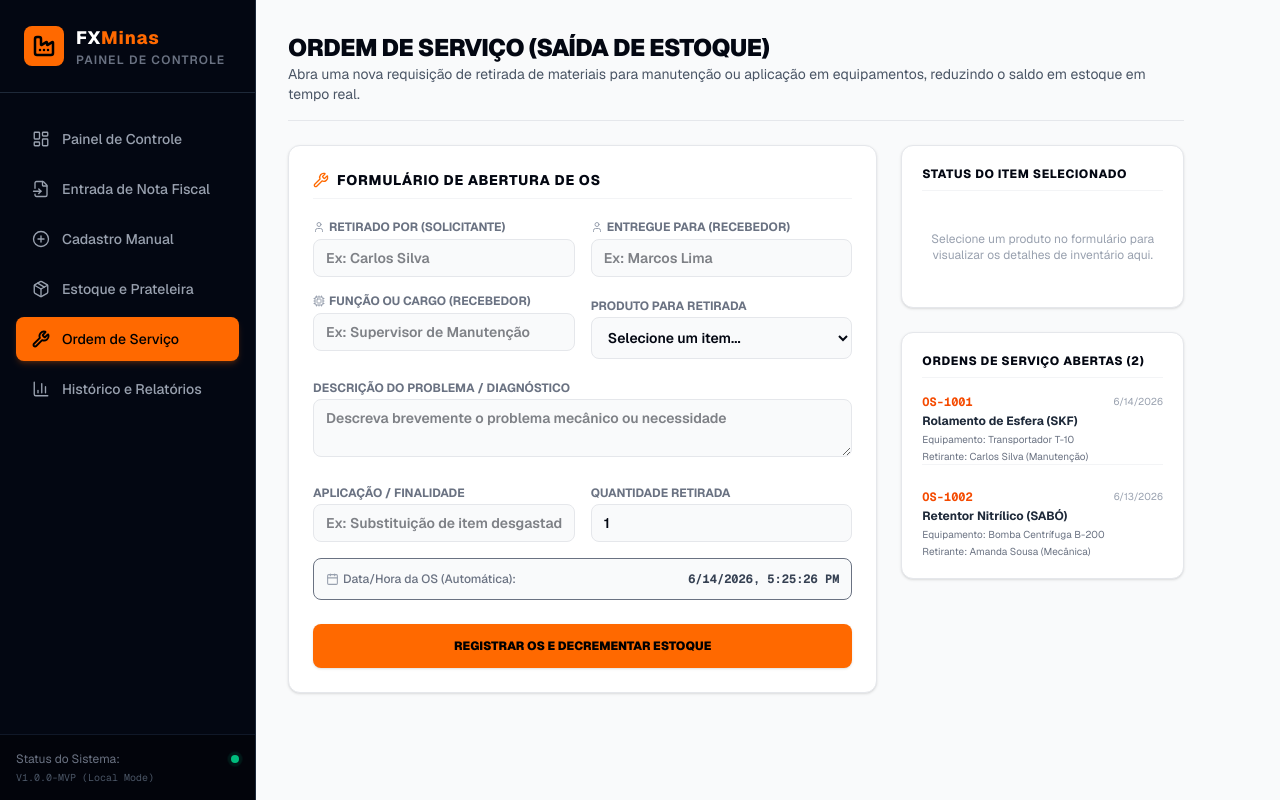
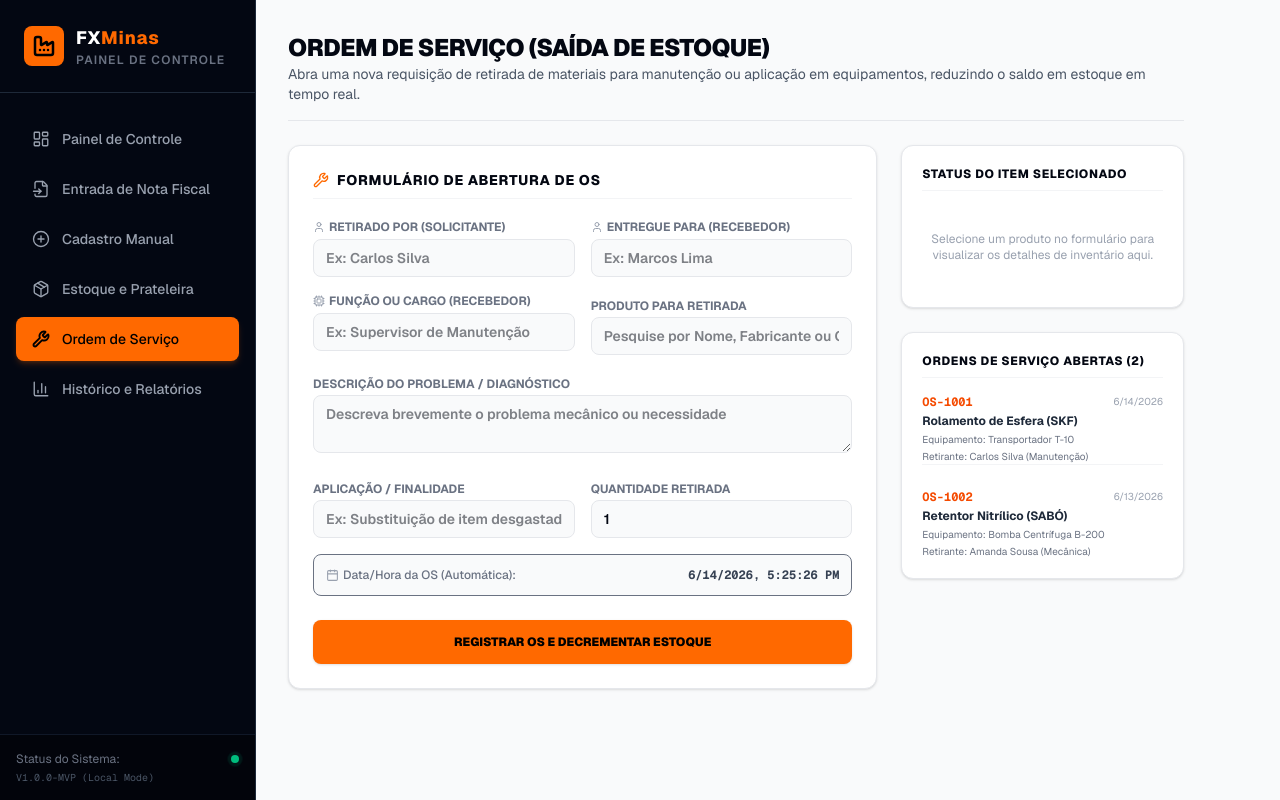
Before and after one commit to Mork-LDTA/EstoqueDemo, a Next.js app: page / in a window 1280 px wide. Both pictures are taken after a click on the button "Ordem de Serviço". Built offline with nearby package versions, Linux system fonts and the light colour scheme.

Commit message:
New Feature: Insercao de Filtro em Ordem de Servico

```diff
--- a/src/components/OrdemServico.js
+++ b/src/components/OrdemServico.js
@@ -17,6 +17,37 @@ export default function OrdemServico({ products, setProducts, osList, setOsList,
   const [selectedProductId, setSelectedProductId] = useState("");
   const [aplicacao, setAplicacao] = useState("");
   const [quantidade, setQuantidade] = useState(1);
+
+  // Estados de Busca e Visibilidade do Dropdown
+  const [productSearch, setProductSearch] = useState("");
+  const [isOpen, setIsOpen] = useState(false);
+
+  // Filtragem e ordenação inteligente dos produtos
+  const searchTrimmed = productSearch.trim().toLowerCase();
+  const filteredProductsForSelect = products.filter(p => {
+    if (!searchTrimmed) return true;
+    return (
+      p.descricao.toLowerCase().includes(searchTrimmed) ||
+      p.codProduto.toLowerCase().includes(searchTrimmed) ||
+      p.codInterno.toString().toLowerCase().includes(searchTrimmed)
+    );
+  });
+
+  if (searchTrimmed) {
+    filteredProductsForSelect.sort((a, b) => {
+      const exactA =
+        a.codProduto.toLowerCase() === searchTrimmed ||
+        a.codInterno.toString().toLowerCase() === searchTrimmed;
+
+      const exactB =
+        b.codProduto.toLowerCase() === searchTrimmed ||
+        b.codInterno.toString().toLowerCase() === searchTrimmed;
+
+      if (exactA && !exactB) return -1;
+      if (!exactA && exactB) return 1;
+      return 0;
+    });
+  }
 
   // Mensagens de Erro e Sucesso
   const [errorMsg, setErrorMsg] = useState("");
@@ -103,6 +134,7 @@ export default function OrdemServico({ products, setProducts, osList, setOsList,
     setEquipamento("");
     setProblema("");
     setSelectedProductId("");
+    setProductSearch("");
     setAplicacao("");
     setQuantidade(1);
 
@@ -198,24 +230,93 @@ export default function OrdemServico({ products, setProducts, osList, setOsList,
                 />
               </div>
 
-              {/* Seleção do Produto */}
-              <div className="space-y-1">
+              {/* Seleção do Produto com Busca Avançada */}
+              <div className="space-y-1 relative">
                 <label className="text-xs font-bold text-gray-500 uppercase">
                   Produto para Retirada
                 </label>
-                <select
-                  value={selectedProductId}
-                  onChange={(e) => setSelectedProductId(e.target.value)}
-                  className="w-full bg-gray-50 border border-gray-200 text-gray-950 px-3 py-2.5 rounded-lg text-sm font-semibold focus:outline-none focus:border-orange-500 focus:bg-white"
-                  required
-                >
-                  <option value="">Selecione um item...</option>
-                  {products.map(p => (
-                    <option key={p.id} value={p.id} disabled={p.quantidade <= 0}>
-                      {p.descricao} ({p.marca}) — #{p.codInterno} [Disponível: {p.quantidade}]
-                    </option>
-                  ))}
-                </select>
+                <div className="relative">
+                  <input
+                    type="text"
+                    placeholder="Pesquise por Nome, Fabricante ou Código Interno..."
+                    value={productSearch}
+                    onChange={(e) => {
+                      setProductSearch(e.target.value);
+                      setIsOpen(true);
+                      if (!e.target.value) {
+                        setSelectedProductId("");
+                      }
+                    }}
+                    onFocus={() => setIsOpen(true)}
+                    onBlur={() => {
+                      // Pequeno delay para permitir clique nas opções do dropdown
+                      setTimeout(() => setIsOpen(false), 200);
+                    }}
+                    className="w-full bg-gray-50 border border-gray-200 text-gray-950 px-3 py-2 rounded-lg text-sm font-semibold focus:outline-none focus:border-orange-500 focus:bg-white transition-colors"
+                    required
+                  />
+                  {selectedProductId && (
+                    <button
+                      type="button"
+                      onClick={() => {
+                        setSelectedProductId("");
+                        setProductSearch("");
+                        setIsOpen(false);
+                      }}
+                      className="absolute right-3 top-1/2 -translate-y-1/2 text-gray-400 hover:text-gray-600 font-black text-xs"
+                    >
+                      ✕
+                    </button>
+                  )}
+                </div>
+
+                {isOpen && (
+                  <div className="absolute z-10 w-full mt-1 bg-white border border-gray-200 rounded-lg shadow-lg max-h-52 overflow-y-auto divide-y divide-gray-100">
+                    {filteredProductsForSelect.length === 0 ? (
+                      <div className="p-3 text-xs text-gray-500 text-center">
+                        Nenhum produto correspondente.
+                      </div>
+                    ) : (
+                      filteredProductsForSelect.map((p) => {
+                        const isDisabled = p.quantidade <= 0;
+                        const isExactMatch = searchTrimmed && (
+                          p.codProduto.toLowerCase() === searchTrimmed ||
+                          p.codInterno.toString().toLowerCase() === searchTrimmed
+                        );
+
+                        return (
+                          <button
+                            key={p.id}
+                            type="button"
+                            disabled={isDisabled}
+                            onMouseDown={() => {
+                              setSelectedProductId(p.id);
+                              setProductSearch(`${p.descricao} (${p.marca})`);
+                              setIsOpen(false);
+                            }}
+                            className={`w-full text-left px-4 py-2.5 hover:bg-orange-50/50 flex flex-col space-y-1 transition-colors ${
+                              isDisabled ? "opacity-50 cursor-not-allowed bg-gray-50" : ""
+                            } ${isExactMatch ? "bg-orange-50/80 border-l-4 border-l-orange-500" : ""}`}
+                          >
+                            <div className="flex justify-between items-center w-full">
+                              <span className="font-bold text-xs text-gray-950">
+                                {p.descricao} ({p.marca})
+                              </span>
+                              {isExactMatch && (
+                                <span className="bg-orange-500 text-black text-[9px] font-black uppercase px-1.5 py-0.5 rounded leading-none">
+                                  Match Exato
+                                </span>
+                              )}
+                            </div>
+                            <div className="text-[10px] text-gray-500 font-medium">
+                              Fab: <span className="font-mono text-gray-700 font-bold">{p.codProduto}</span> • Int: <span className="font-mono text-gray-700 font-bold">#{p.codInterno}</span> • Estoque: <span className={`font-black ${p.quantidade < 3 ? "text-red-600" : "text-gray-900"}`}>{p.quantidade}</span> un
+                            </div>
+                          </button>
+                        );
+                      })
+                    )}
+                  </div>
+                )}
               </div>
 
               {/* Descrição do Problema */}
```
